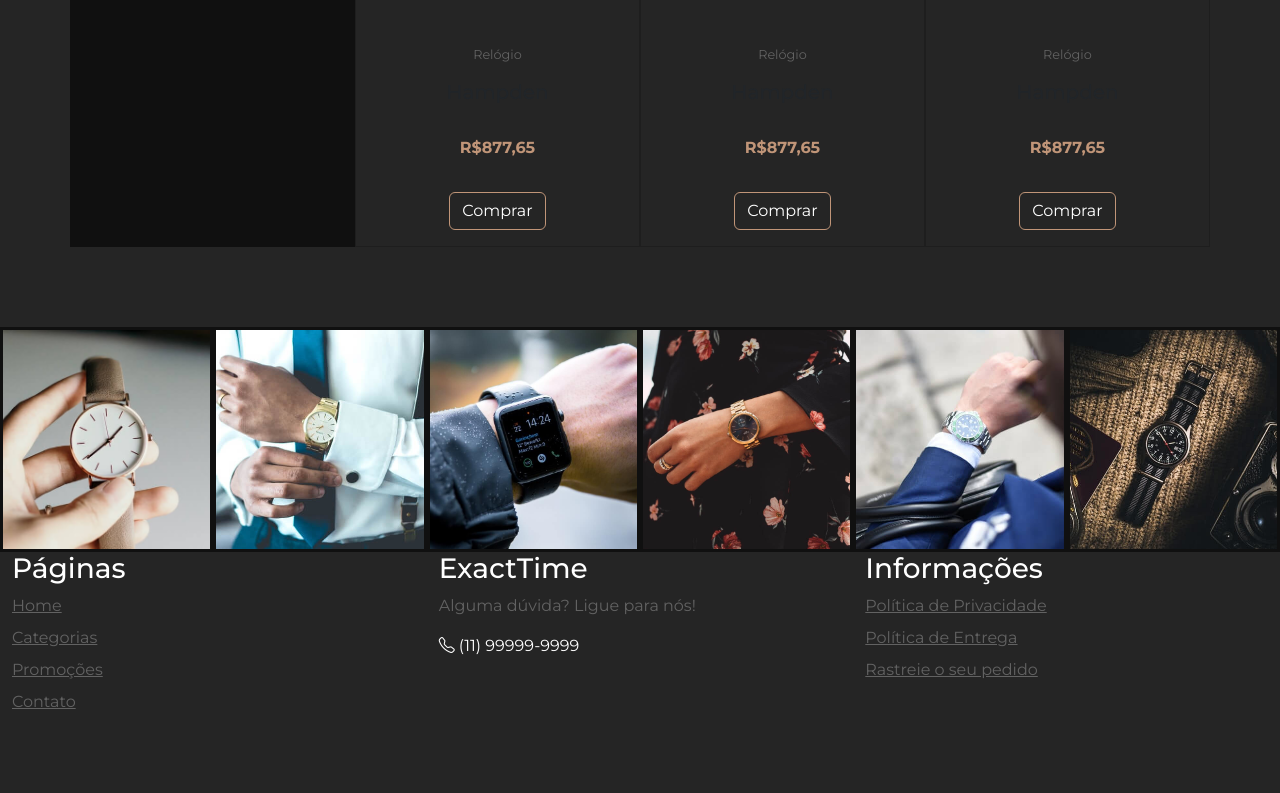
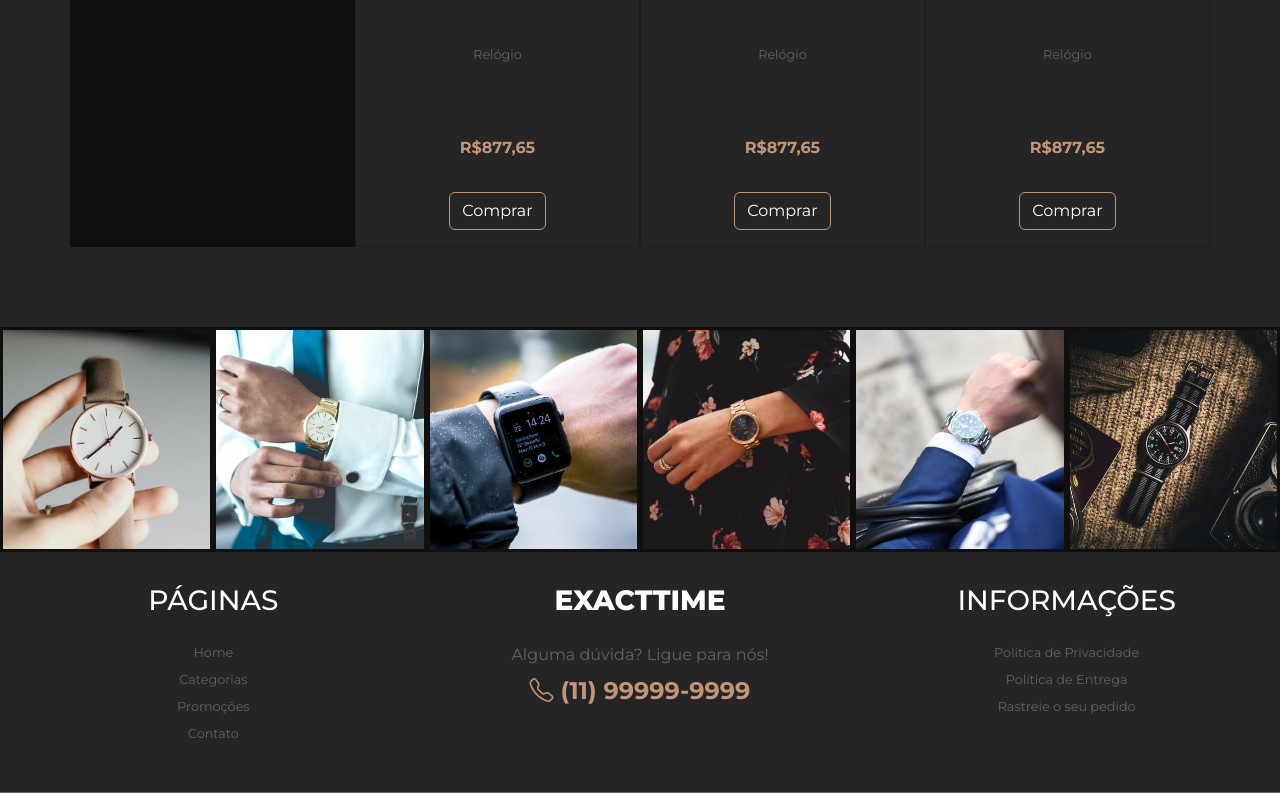
Before and after one commit to luccarvalho/exact-time, a plain HTML site: page index.html in a window 1280 px wide. Shown: the part 3160-3953 px from the top of the page. Before the commit the page ends 3890 px from the top, so only its background shows below. Drawn offline with nearby package versions, Linux system fonts and the light colour scheme.

Commit message:
CSS dos links do footer.

```diff
--- a/css/styles.css
+++ b/css/styles.css
@@ -325,6 +325,48 @@ body {
   background-image: url("../img/insta6.jpg");
 }
 
+/* FOOTER */
+#footer-links-container {
+  border-bottom: 1px solid #626262;
+}
+
+#footer .footer-column {
+  padding: 2em;
+  flex-direction: column;
+  align-items: center;
+  justify-content: center;
+  text-align: center;
+}
+
+#footer-links-container h3 {
+  margin-bottom: 25px;
+  text-transform: uppercase;
+}
+
+#footer-links-container li {
+  font-size: 0.8em;
+  text-align: center;
+}
+
+#footer-links-container a {
+  text-decoration: none;
+}
+
+#footer-links-container a:hover {
+  color: #c09578;
+}
+
+#footer-center h3 {
+  font-weight: 800;
+}
+
+#footer-center .store-phone {
+  color: #c09578;
+  font-weight: bold;
+  font-size: 1.5em;
+  margin-top: -10px;
+}
+
 /* RESPONSIVIDADE TELAS MAIORES */
 @media (min-width: 768px) {
   .navbar-brand {
```
